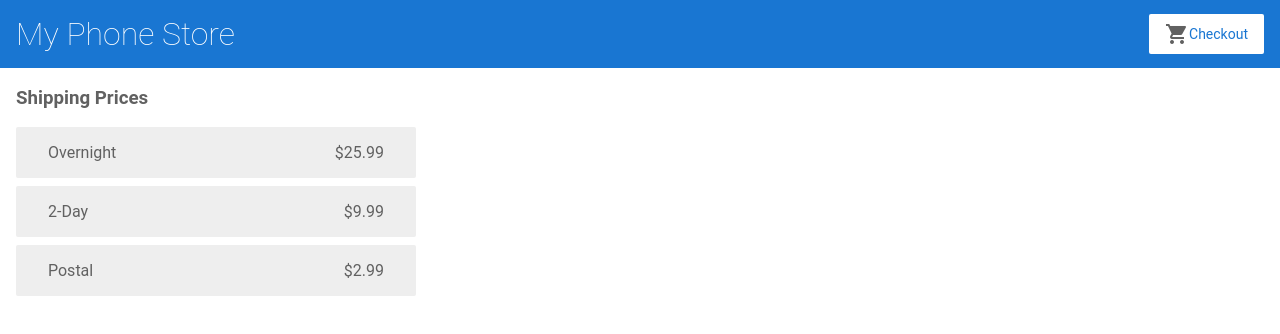
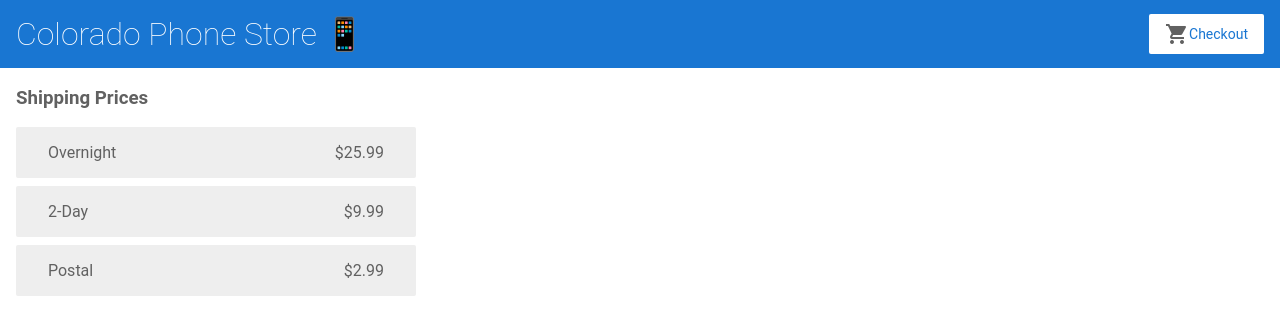
Before and after one commit to colorado-quinn/learn-angular-get-started, an Angular app: page /shipping in a window 1280 px wide. Shown: the top 334 px of the page. Built offline with nearby package versions, Linux system fonts and the light colour scheme.

Commit message:
update store name, test cicd

```diff
--- a/src/app/top-bar/top-bar.component.html
+++ b/src/app/top-bar/top-bar.component.html
@@ -1,5 +1,5 @@
 <a [routerLink]="['/']">
-  <h1>My Phone Store</h1>
+  <h1>Colorado Phone Store 📱</h1>
 </a>
 
 <a routerLink="/cart" class="button fancy-button">
```
